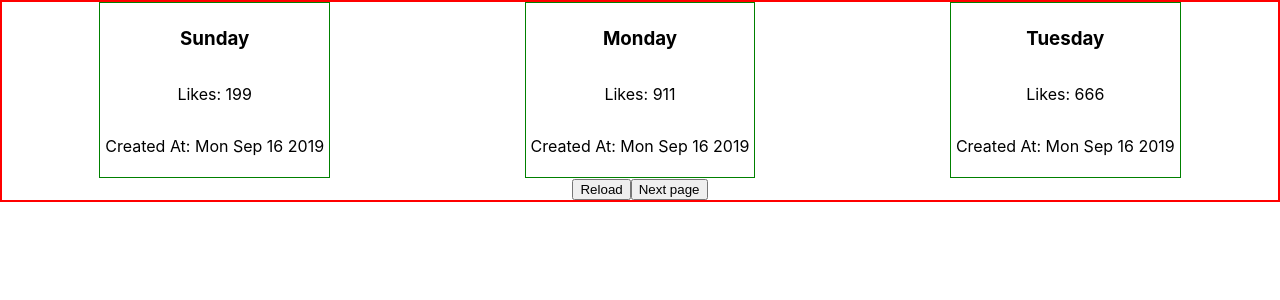
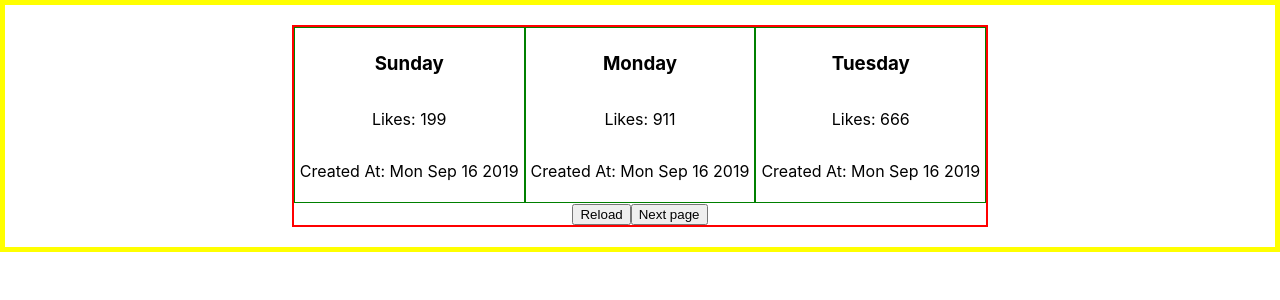
Before and after one commit to 199911/pagination-prototype, a React (Create React App) app: page / in a window 1280 px wide. Shown: the top 300 px of the page. Built offline with nearby package versions, Linux system fonts and the light colour scheme.

Commit message:
feat: add page container style

```diff
--- a/src/App.css
+++ b/src/App.css
@@ -8,7 +8,17 @@
   pointer-events: none;
 }
 
+.PageContainer {
+  display: flex;
+  flex-wrap: wrap;
+  justify-content: space-around;
+  border-style: solid;
+  border-color: yellow;
+  border-width: 5px;
+}
+
 .Page {
+  margin: 20px;
   border-style: solid;
   border-color: red;
   border-width: 2px;
@@ -16,7 +26,7 @@
 
 .CardContainer {
   display: flex;
-  justify-content: space-around
+  justify-content: space-around;
 }
 
 .Card {
```
